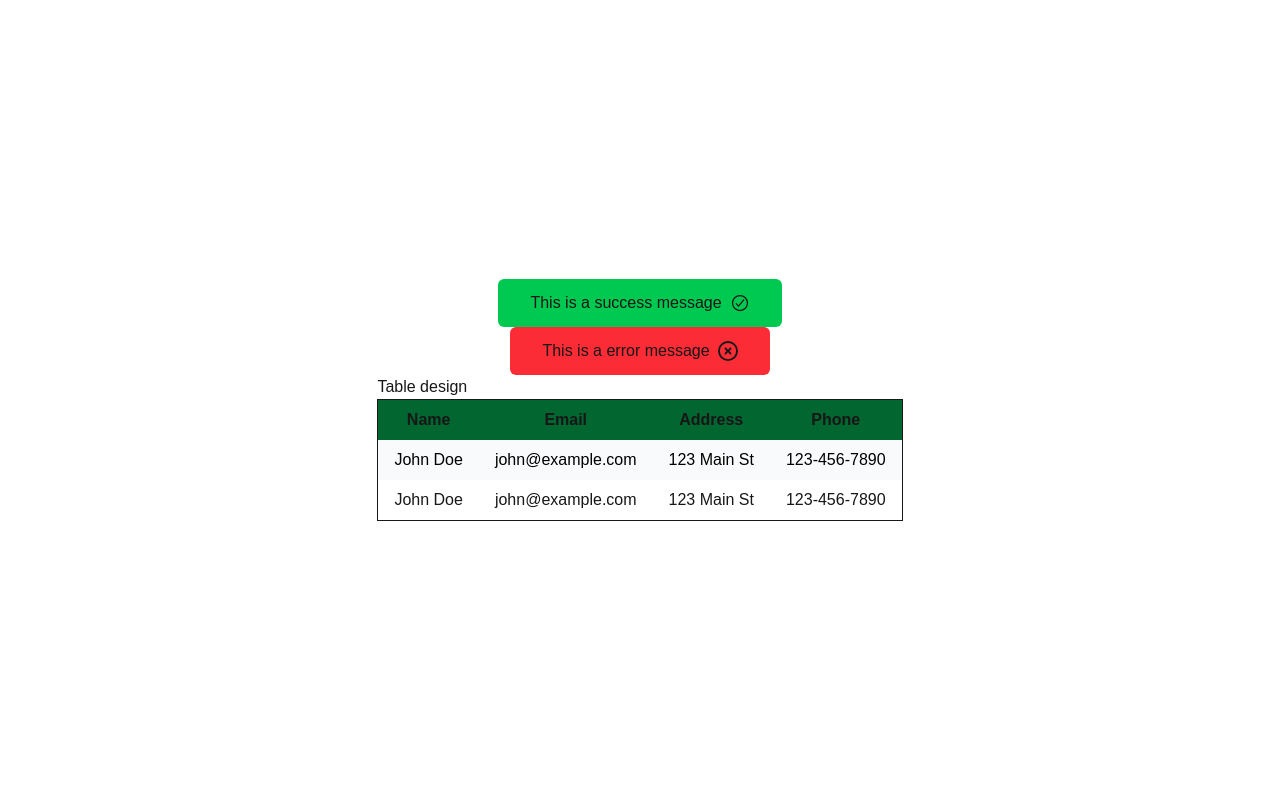
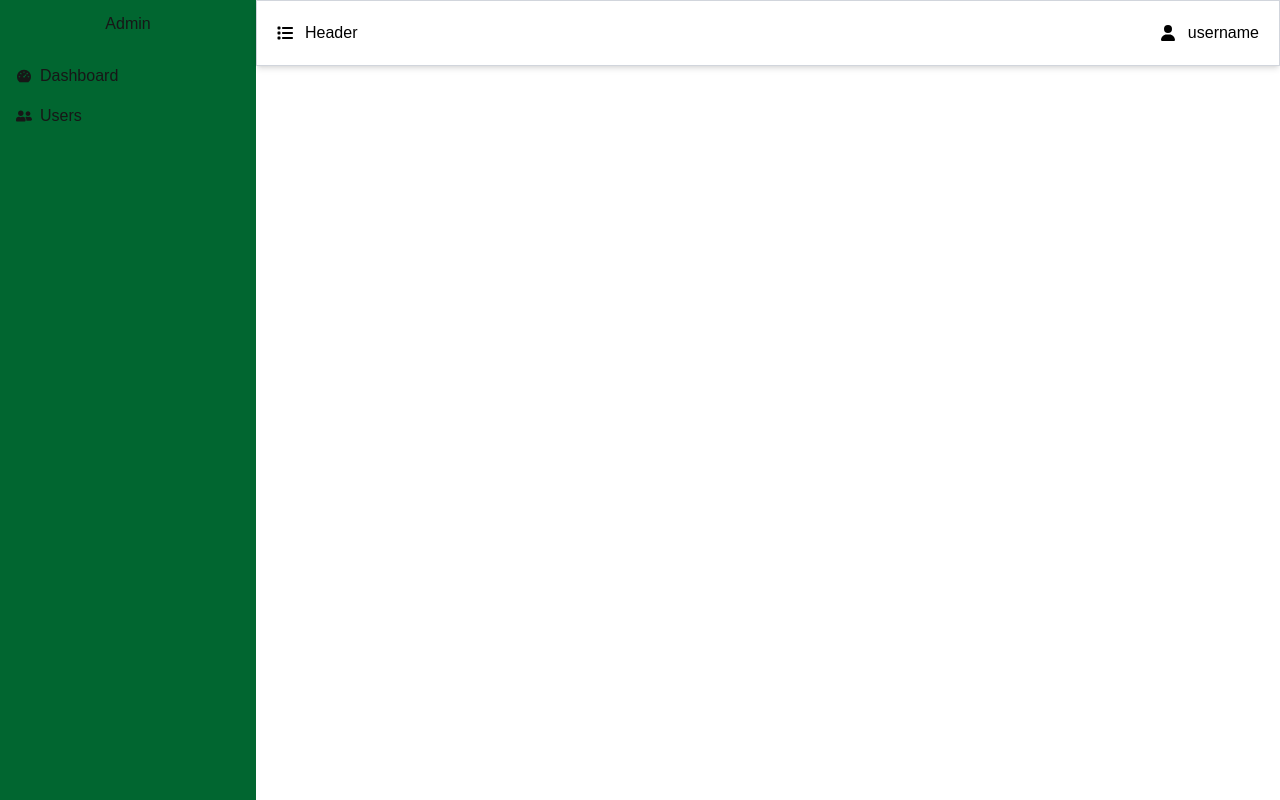
Before and after one commit to Jit-Bdr-Rana/demo-project, a Next.js app: page / in a window 1280 px wide. Built offline with nearby package versions, Linux system fonts and the light colour scheme.

Commit message:
feat:sidebar added

```diff
--- a/src/component/Button.tsx
+++ b/src/component/Button.tsx
@@ -2,11 +2,13 @@
 interface Props {
   name: string;
   backgroundColor?: string;
+  onClick?: () => void;
 }
 
-export default function Button({ name, backgroundColor }: Props) {
+export default function Button({ name, onClick, backgroundColor }: Props) {
   return (
     <button
+      onClick={() => onClick && onClick()}
       className={`${backgroundColor || "bg-amber-500"}  p-3 rounded-md m-3`}
     >
       {name}
--- /dev/null
+++ b/src/component/Modal.tsx
@@ -0,0 +1,33 @@
+import { useState } from "react";
+interface Props {
+  isOpen: boolean;
+  setIsOpen: React.Dispatch<React.SetStateAction<boolean>>;
+  children: React.ReactNode;
+  title: string;
+}
+
+const Modal = ({ children, isOpen, setIsOpen, title }: Props) => {
+  return (
+    <div>
+      <h1>{title}</h1>
+
+      {isOpen && (
+        <div
+          className=" fixed z-10 flex justify-center  min-h-screen items-center
+          inset-0 overflow-y-auto bg-black"
+        >
+          <div className=" bg-white w-[60%] relative h-56 text-black p-5">
+            <button
+              onClick={() => setIsOpen(false)}
+              className="absolute top-0 right-0 p-2 bg-red-400"
+            >
+              close
+            </button>
+            {children}
+          </div>
+        </div>
+      )}
+    </div>
+  );
+};
+export default Modal;
--- /dev/null
+++ b/src/component/layout/Layout.tsx
@@ -0,0 +1,58 @@
+import { FaUser } from "react-icons/fa6";
+import { FaList } from "react-icons/fa6";
+import { AiFillDashboard } from "react-icons/ai";
+import { FaUserFriends } from "react-icons/fa";
+
+interface LayoutProps {
+  children: React.ReactNode;
+}
+
+const Layout = ({ children }: LayoutProps) => {
+  const menuList = [
+    {
+      title: "Dashboard",
+      path: "/dashboard",
+      icon: <AiFillDashboard />,
+    },
+    {
+      title: "Users",
+      path: "/users",
+      icon: <FaUserFriends />,
+    },
+  ];
+  return (
+    <div className="flex w-full items-center justify-center min-h-screen">
+      <div className=" bg-green-800 w-[20%] min-h-screen">
+        <h1 className="text-center p-3 ">Admin</h1>
+        <ul className="p-2">
+          {menuList.map((item, index) => {
+            return (
+              <li className="p-2 flex items-center gap-2 hover:bg-green-950 cursor-pointer">
+                {item.icon}
+                <span>{item.title}</span>
+              </li>
+            );
+          })}
+        </ul>
+      </div>
+      <div className=" bg-white w-[80%] min-h-screen ">
+        <div
+          className={
+            "shadow-md text-black border border-gray-300 p-5 flex justify-between"
+          }
+        >
+          <div className="flex items-center gap-3">
+            <FaList className="cursor-pointer" />
+            <h1>Header</h1>
+          </div>
+          <div className="flex items-center gap-3">
+            <FaUser />
+            <span>username</span>
+          </div>
+        </div>
+      </div>
+    </div>
+  );
+};
+
+export default Layout;
--- a/src/pages/index.tsx
+++ b/src/pages/index.tsx
@@ -1,12 +1,17 @@
 import Alert from "@/component/Alert";
 import Breadcrumb from "@/component/Breadcrumb";
+import Button from "@/component/Button";
 import Counter from "@/component/Counter";
+import Layout from "@/component/layout/Layout";
 import List from "@/component/List";
+import Modal from "@/component/Modal";
 import Tab from "@/component/Tab";
 import Table from "@/component/Table";
 import Image from "next/image";
+import { useState } from "react";
 
 export default function Home() {
+  const [open, setIsOpen] = useState(false);
   return (
     <div className="flex flex-col items-center justify-center min-h-screen">
       {/* <h1>Tab Design</h1> */}
@@ -20,9 +25,9 @@ export default function Home() {
           { title: "Contact", link: "/contact" },
         ]}
       /> */}
-      <Alert message="This is a success message" type="success" />
-      <Alert message="This is a error message" type="error" />
-      <Table
+      {/* <Alert message="This is a success message" type="success" /> */}
+      {/* <Alert message="This is a error message" type="error" /> */}
+      {/* <Table
         data={[
           {
             name: "John Doe",
@@ -55,7 +60,14 @@ export default function Home() {
             dataIndex: "phone",
           },
         ]}
-      />
+      /> */}
+
+      <Layout>
+        <Button onClick={() => setIsOpen(true)} name="Open Modal" />
+        <Modal isOpen={open} setIsOpen={setIsOpen} title="Modal Title">
+          this is new modal content
+        </Modal>
+      </Layout>
     </div>
   );
 }
```
